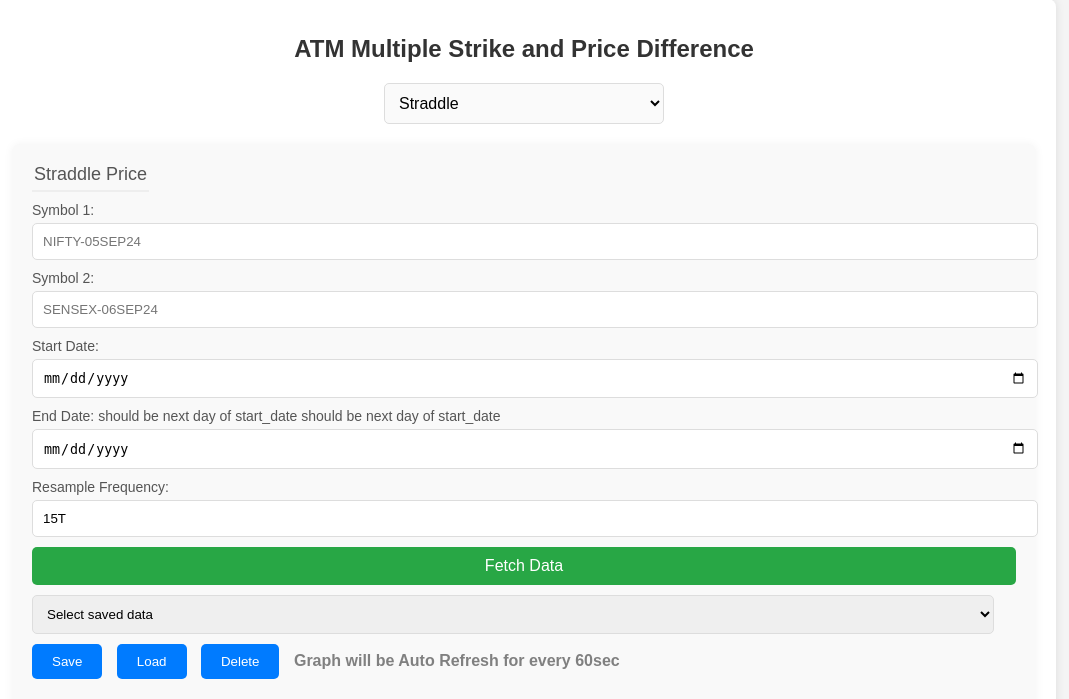
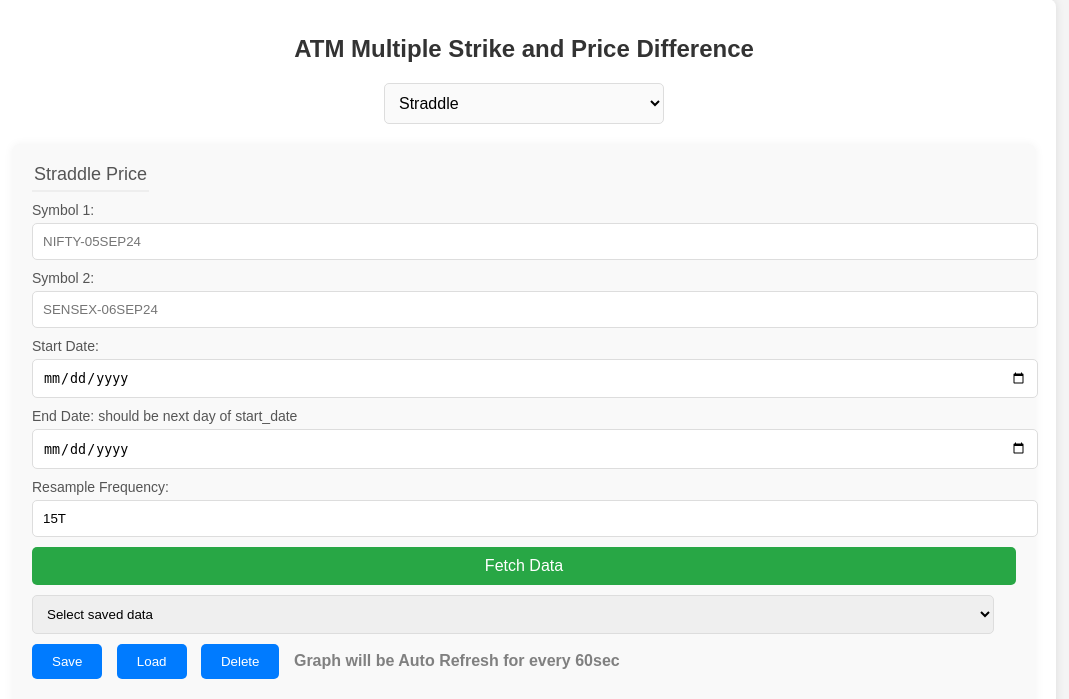
Before and after one commit to AdjustmentTrader/charts, a Python web app: template flask/templates/index.html in a window 1280 px wide. Shown: the part 21-720 px from the top of the page, without its empty margins (116-1185 px from the left). Run offline with Jinja, Linux system fonts and the light colour scheme; the template is opened without the code that fills it, so the values that code supplies are empty.

Commit message:
Update index.html

```diff
--- a/flask/templates/index.html
+++ b/flask/templates/index.html
@@ -337,7 +337,7 @@
                     <label for="start_date">Start Date:</label>
                     <input type="date" id="start_date" name="start_date" required>
 
-                    <label for="end_date">End Date: should be next day of start_date should be next day of start_date</label>
+                    <label for="end_date">End Date: should be next day of start_date</label>
                     <input type="date" id="end_date" name="end_date" required>
 
                     <label for="resample_freq">Resample Frequency:</label>
```
